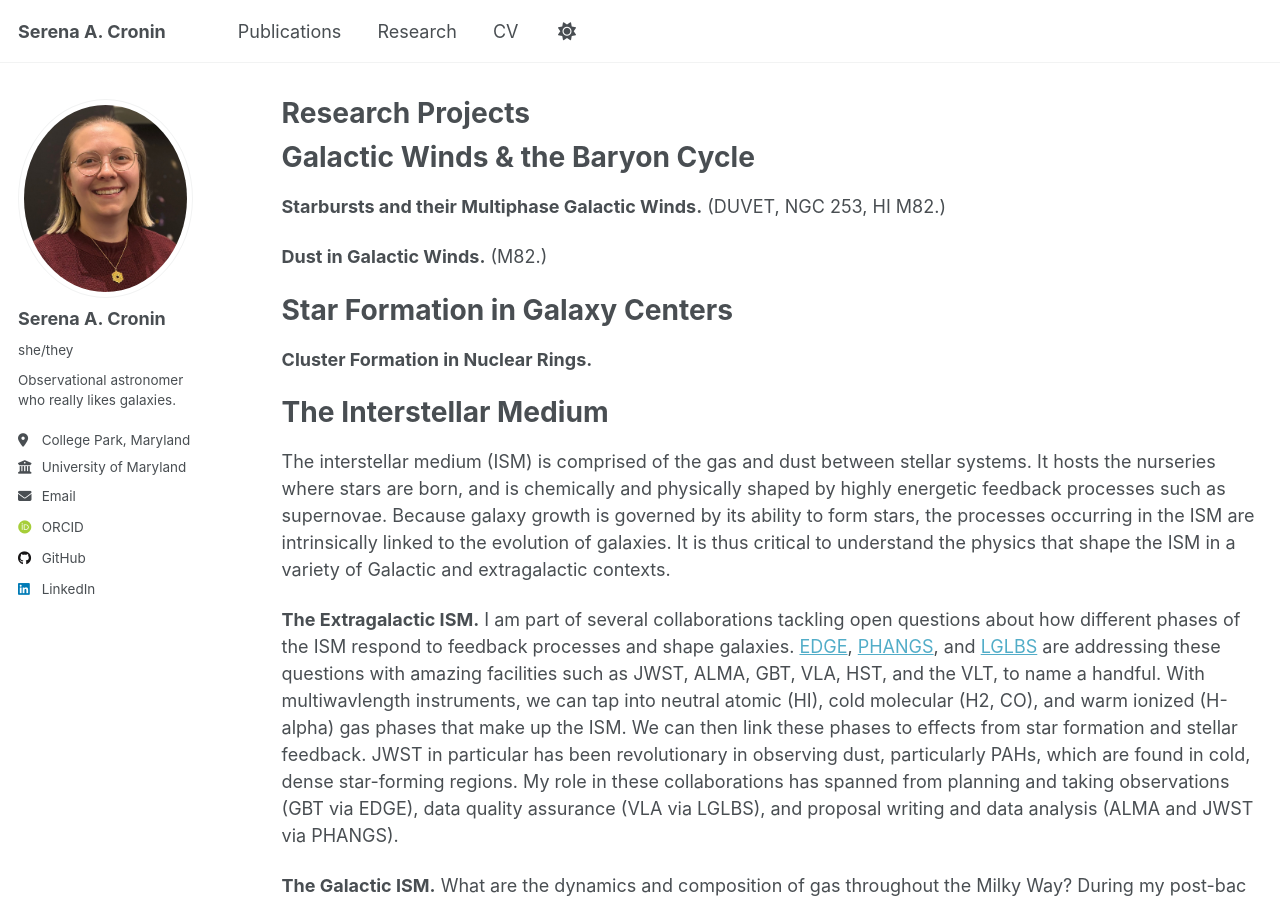
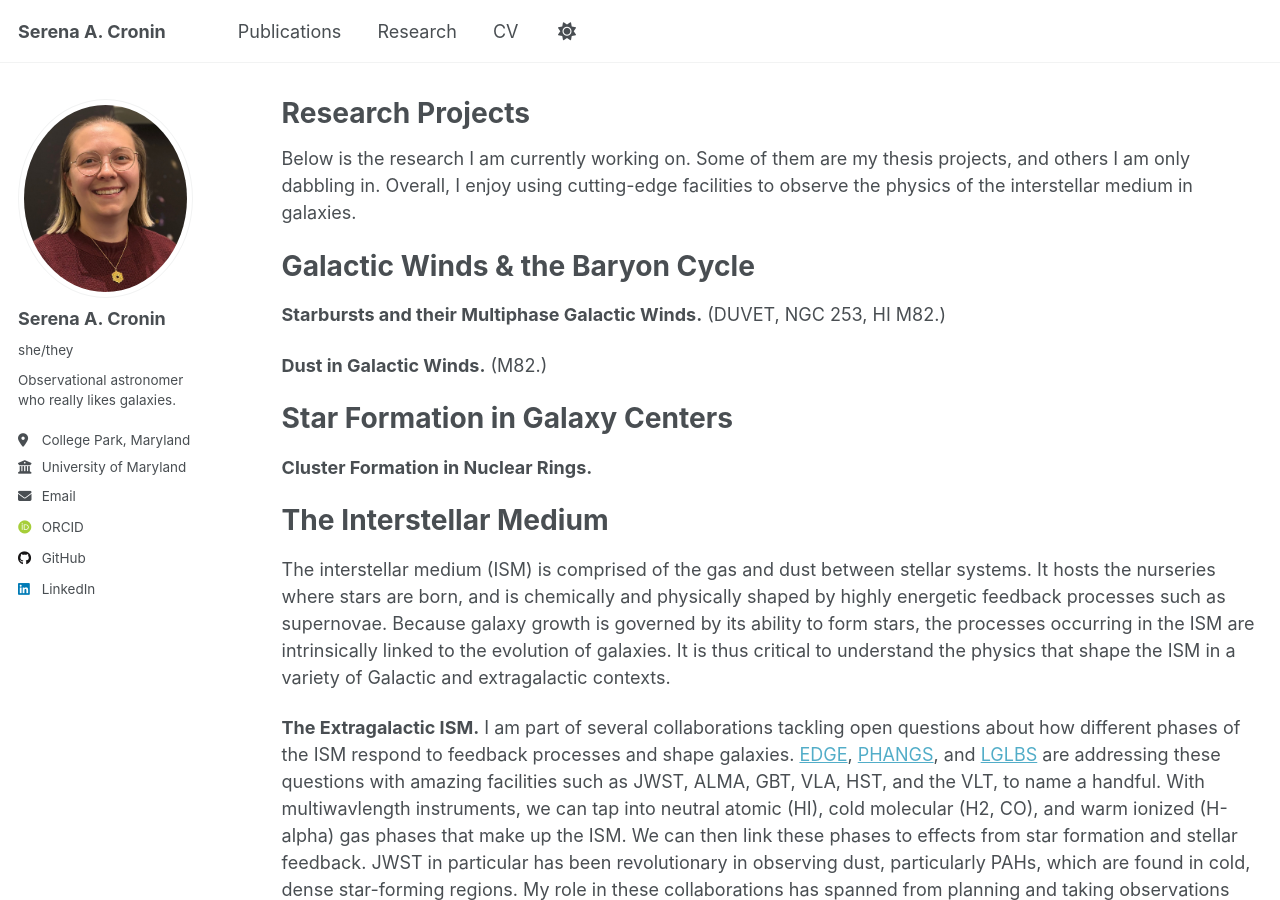
Before and after one commit to serenacronin/serenacronin.github.io, a Jekyll site: the page built from _pages/research.md, in a window 1280 px wide and 900 px high. Built offline with Jekyll 4.4.1, drawn with Linux system fonts in a browser that asks for light colours; some web fonts are replaced; a script that is not in the unit is left out.

Commit message:
Update research.md

```diff
--- a/_pages/research.md
+++ b/_pages/research.md
@@ -6,6 +6,7 @@ author_profile: true
 redirect_from:
   - /research.html
 ---
+Below is the research I am currently working on. Some of them are my thesis projects, and others I am only dabbling in. Overall, I enjoy using cutting-edge facilities to observe the physics of the interstellar medium in galaxies.
 
 Galactic Winds & the Baryon Cycle
 ======
```
